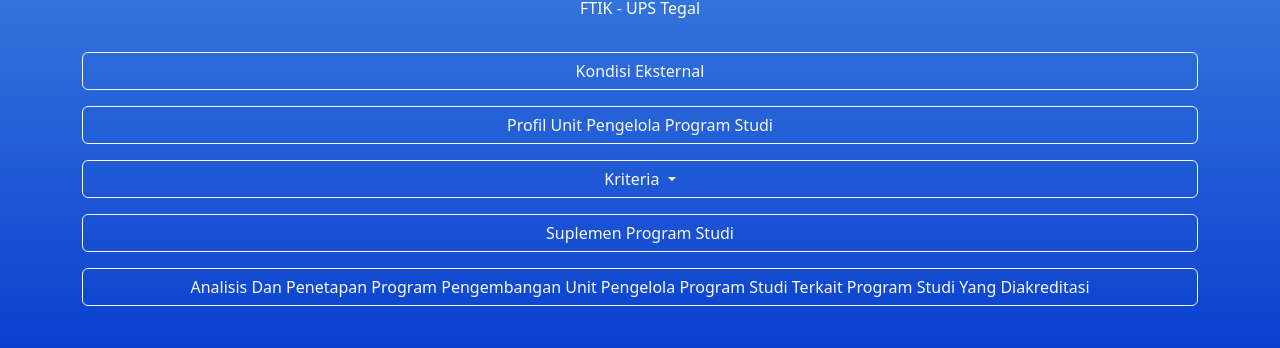
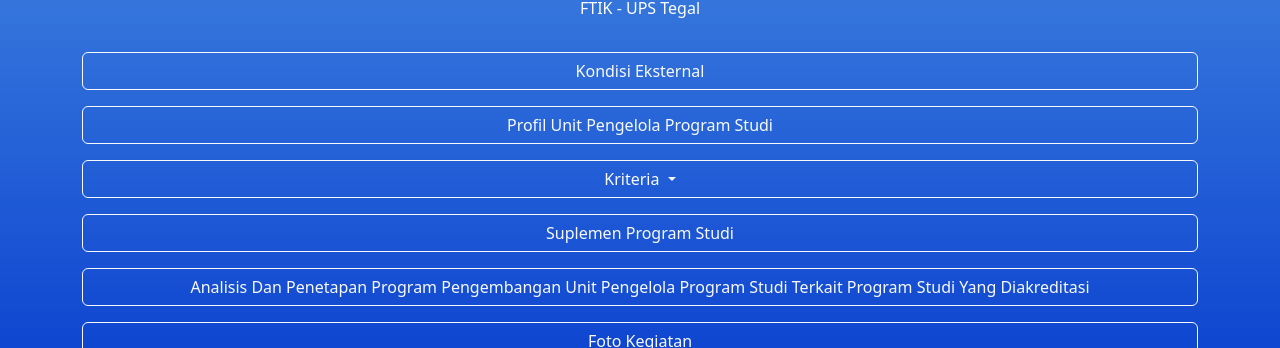
Before and after one commit to sisteminformasi-ups/akreditasi, a plain HTML site: page index.html in a window 1280 px wide. Shown: the part 198-546 px from the top of the page. Drawn offline with nearby package versions, Linux system fonts and the light colour scheme.

Commit message:
Update index.html

```diff
--- a/index.html
+++ b/index.html
@@ -66,7 +66,11 @@
                 <a href="https://drive.google.com/drive/folders/19X5g5R4cQCnylej6clAHR2F2CwyCpeiY?usp=drive_link" target="_blank" class="btn btn-outline-light w-100">Analisis Dan Penetapan Program Pengembangan Unit Pengelola Program Studi Terkait Program Studi Yang Diakreditasi</a>
             </div>
         </div>
-
+         <div class="row mt-3">
+            <div class="col-md-12">
+                <a href="https://drive.google.com/drive/folders/1RDAbUsgUJPncpOspWTwwl3QVHtJ2MWQX?usp=drive_link" target="_blank" class="btn btn-outline-light w-100">Foto Kegiatan</a>
+            </div>
+        </div>
         <!-- sosmed -->
         <div class="row mb-5">
             <div class="col-md-12 text-center">
```
